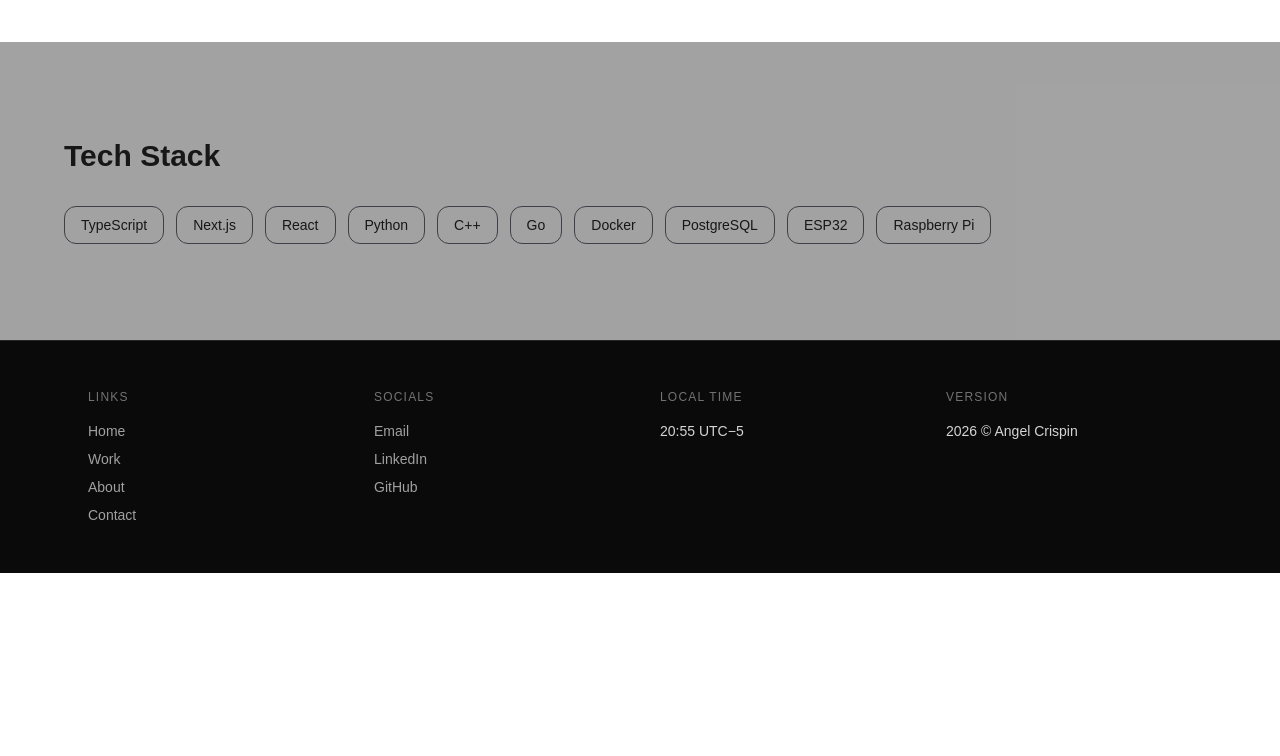
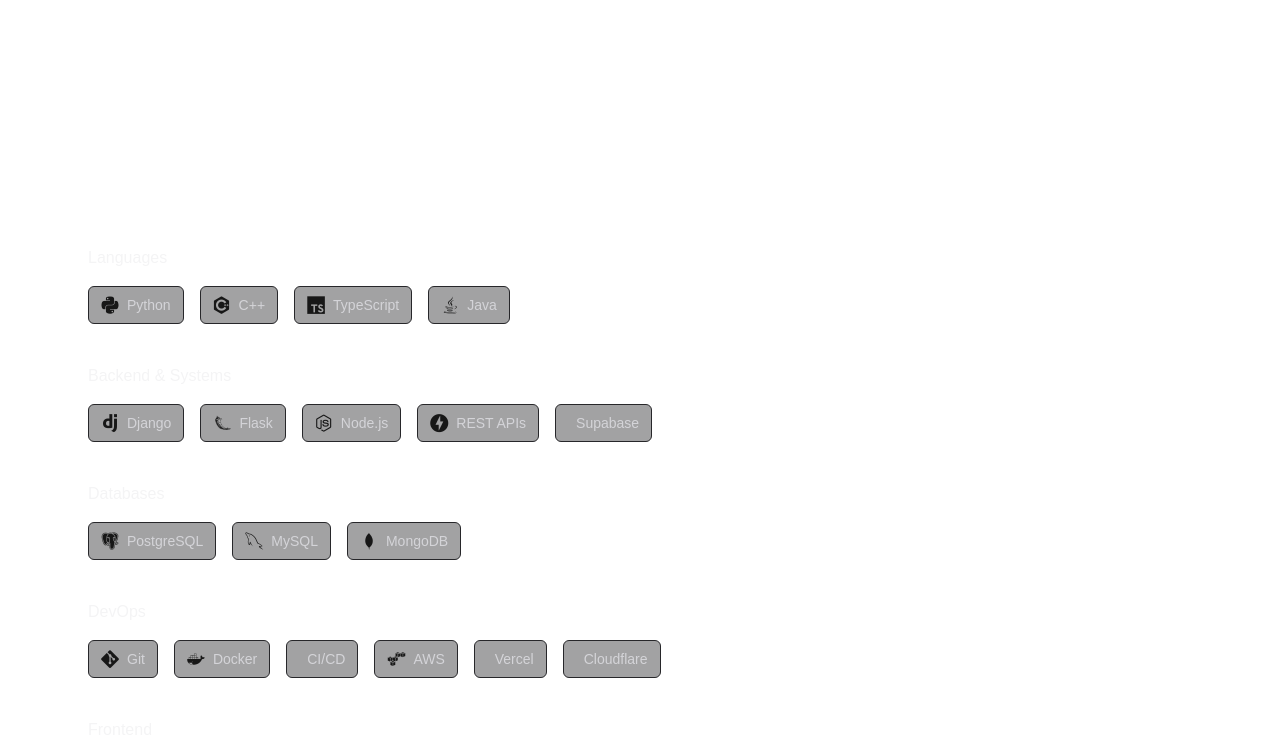
Before and after one commit to FaureGalliard/angelcrispin.github.io, a Next.js app: page / in a window 1280 px wide. Shown: the part 1440-2196 px from the top of the page. Before the commit the page ends 2013 px from the top, so only its background shows below. Built offline with nearby package versions, Linux system fonts and the light colour scheme.

Commit message:
about me + tech stack

```diff
--- a/src/app/layout.tsx
+++ b/src/app/layout.tsx
@@ -3,6 +3,8 @@
 import { Inter } from "next/font/google";
 import Navbar from "@/components/Navbar";
 import Footer from "@/components/Footer";
+
+
 
 const inter = Inter({
   subsets: ["latin"],
@@ -41,6 +43,10 @@
   return (
     <html lang="es" className={`${inter.variable} antialiased`}>
       <body className="bg-zinc-950 text-zinc-100 font-sans">
+        <link
+          rel="stylesheet"
+          href="https://cdn.jsdelivr.net/gh/devicons/devicon@latest/devicon.min.css"
+        />
         <Navbar />
         <main className="min-h-[calc(100vh-8rem)] flex flex-col"> {}
           {children}
--- a/src/components/About.tsx
+++ b/src/components/About.tsx
@@ -5,9 +5,7 @@
         <h2 className="text-3xl font-semibold">Sobre mí</h2>
 
         <p className="mt-6 text-zinc-400 max-w-3xl leading-relaxed">
-          Estudio Ingeniería de Software (UPC) y Estadística (UNMSM).
-          Me interesa la integración entre software, hardware y sistemas reales.
-          Trabajo con proyectos propios bajo la iniciativa
+          Ingeniero de Software orientado a la automatización y al diseño de soluciones eficientes. Construyo sistemas desde cero, optimizo procesos reales y trabajo con datos para resolver problemas concretos. Me apasiona el código limpio, el rendimiento y transformar ideas técnicas en productos funcionales con impacto.
         </p>
       </div>
     </section>
--- a/src/components/Navbar.tsx
+++ b/src/components/Navbar.tsx
@@ -24,8 +24,8 @@
           {[
             { label: "Certifications", href: "#certifications" },
             { label: "Projects", href: "#projects" },
-            { label: "Stack", href: "#stack" },
-            { label: "About me", href: "#about-me" },
+            { label: "Stack", href: "#techstack" },
+            { label: "About me", href: "#about" },
             { label: "CV", href: "#cv" },
           ].map((item) => (
             <motion.a
--- a/src/components/TechStack.tsx
+++ b/src/components/TechStack.tsx
@@ -1,32 +1,86 @@
-const stack = [
-  "TypeScript",
-  "Next.js",
-  "React",
-  "Python",
-  "C++",
-  "Go",
-  "Docker",
-  "PostgreSQL",
-  "ESP32",
-  "Raspberry Pi",
-];
+const Section = ({
+  title,
+  items,
+}: {
+  title: string;
+  items: { name: string; icon: string }[];
+}) => (
+  <div>
+    <h3 className="text-zinc-100 font-medium mb-4">{title}</h3>
+    <div className="flex flex-wrap gap-4">
+      {items.map((item) => (
+        <div
+          key={item.name}
+          className="flex items-center gap-2 px-3 py-2 rounded-md border border-zinc-800 bg-zinc-900/40 hover:border-zinc-600 transition"
+        >
+          <i className={`${item.icon} text-lg`} />
+          <span className="text-sm text-zinc-300">{item.name}</span>
+        </div>
+      ))}
+    </div>
+  </div>
+);
 
 export default function TechStack() {
   return (
-    <section id="stack" className="py-24 px-6 bg-zinc-900/40">
-      <div className="max-w-6xl mx-auto">
-        <h2 className="text-3xl font-semibold">Tech Stack</h2>
+    <section id="techstack" className="py-20">
+      <div className="max-w-6xl mx-auto px-6 space-y-10">
+        <h2 className="text-2xl font-semibold text-white">
+          Tech Stack
+        </h2>
 
-        <div className="mt-8 flex flex-wrap gap-3">
-          {stack.map((tech) => (
-            <span
-              key={tech}
-              className="px-4 py-2 rounded-xl border border-zinc-700 text-sm"
-            >
-              {tech}
-            </span>
-          ))}
-        </div>
+        <Section
+          title="Languages"
+          items={[
+            { name: "Python", icon: "devicon-python-plain" },
+            { name: "C++", icon: "devicon-cplusplus-plain" },
+             { name: "TypeScript", icon: "devicon-typescript-plain" },
+            { name: "Java", icon: "devicon-java-plain" },
+
+          ]}
+        />
+
+        <Section
+          title="Backend & Systems"
+          items={[
+            { name: "Django", icon: "devicon-django-plain" },
+            { name: "Flask", icon: "devicon-flask-original" },
+            { name: "Node.js", icon: "devicon-nodejs-plain" },
+            { name: "REST APIs", icon: "devicon-fastapi-plain" },
+            { name: "Supabase", icon: "devicon-supabase-plain" },
+          ]}
+        />
+
+
+
+        <Section
+          title="Databases"
+          items={[
+            { name: "PostgreSQL", icon: "devicon-postgresql-plain" },
+            { name: "MySQL", icon: "devicon-mysql-plain" },
+            { name: "MongoDB", icon: "devicon-mongodb-plain" },
+          ]}
+        />
+
+        <Section
+          title="DevOps"
+          items={[
+            { name: "Git", icon: "devicon-git-plain" },
+            { name: "Docker", icon: "devicon-docker-plain" },
+            { name: "CI/CD", icon: "devicon-githubactions-plain" },
+            { name: "AWS", icon: "devicon-amazonwebservices-original" },
+            { name: "Vercel", icon: "devicon-vercel-original" },
+            { name: "Cloudflare", icon: "devicon-cloudflare-plain" },
+          ]}
+        />
+
+        <Section
+          title="Frontend"
+          items={[
+            { name: "Next.js", icon: "devicon-nextjs-plain" },
+            { name: "Tailwind CSS", icon: "devicon-tailwindcss-plain" },
+          ]}
+        />
       </div>
     </section>
   );
```
